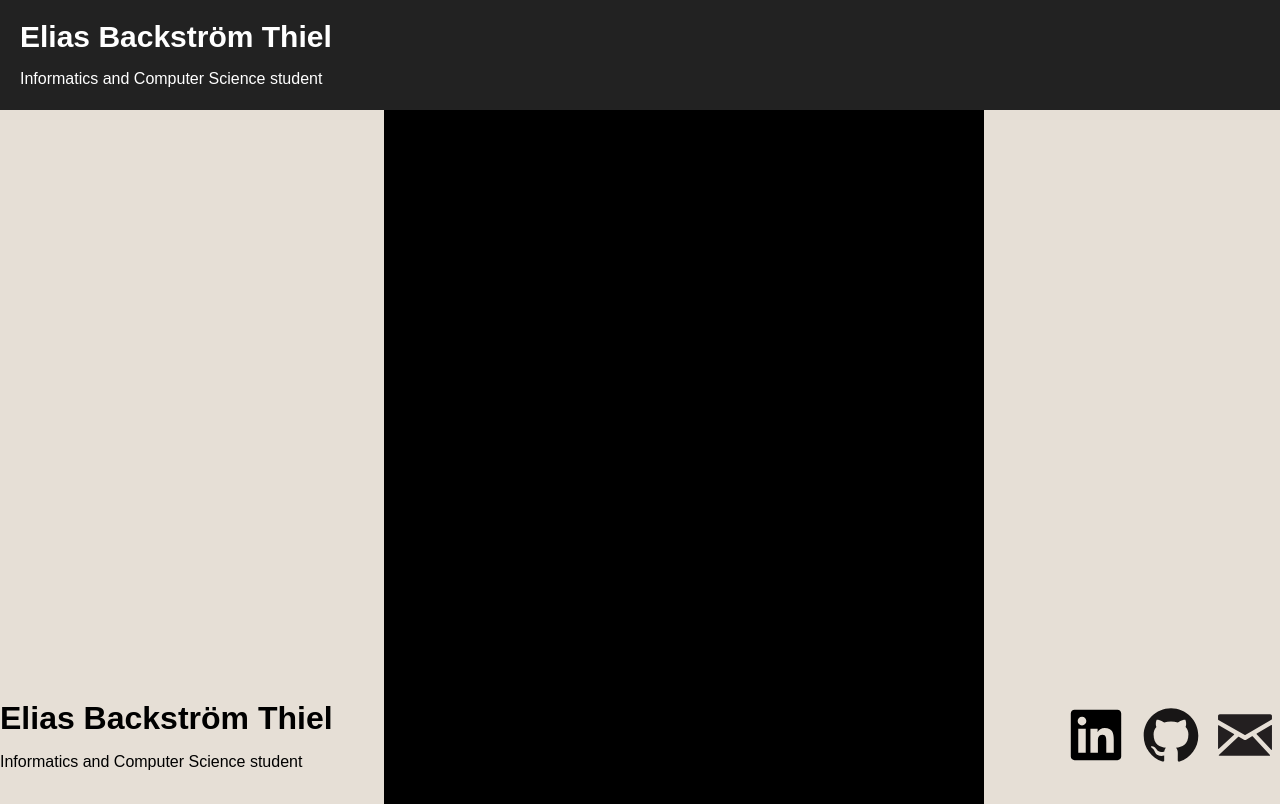
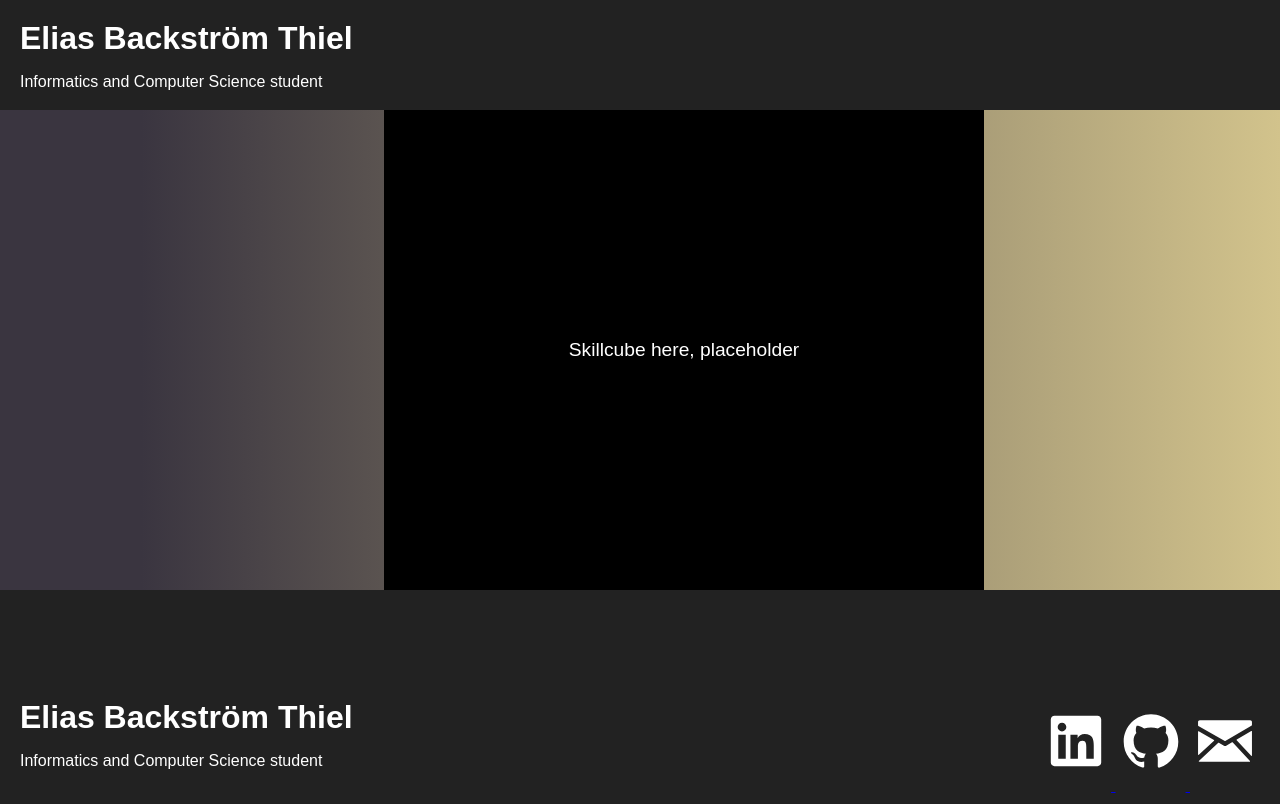
Before and after one commit to LackingCells/lackingcells.github.io, a plain HTML site: page index.html in a window 1280 px wide. Shown: the top 804 px of the page. Drawn offline with Linux system fonts and the light colour scheme.

Commit message:
code structure and web layout

```diff
--- a/index.html
+++ b/index.html
@@ -14,28 +14,47 @@
 </head>
 <body>
 
-<div class="header">
-    <div>
-        <h1>Elias Backström Thiel</h1>
-        <p>Informatics and Computer Science student</p>
-    </div>
-</div>
-
-<div class="lower_header">
-    <div> <!-- left text -->
-        <h1>Elias Backström Thiel</h1>
-        <p>Informatics and Computer Science student</p>
-    </div>
-    <div class="header_icons"> <!-- right contact icons -->
-        <a href="https://www.linkedin.com/in/elias-backstr%C3%B6m-thiel-95b9a024b/" target="_blank"><img src="images/social-linkedin.svg" alt="Linkedin link"></a>
-        <a href="https://github.com/LackingCells" target="_blank"><img src="images/social-github.svg" alt="Github link"></a>
-        <img src="images/mail.svg" alt="Email link">
-    </div>
-</div>
+<header>
+     <h1>Elias Backström Thiel</h1>
+     <p>Informatics and Computer Science student</p>
+</header>
 
 <div class="skill_cube">
     <p>Skillcube here, placeholder</p>
 </div>
 
+<main>
+    <div class="placeholder"></div>
+</main>
+
+<footer>
+    <div> <!-- left text -->
+        <h1>Elias Backström Thiel</h1>
+        <p>Informatics and Computer Science student</p>
+    </div>
+    <div class="contact_icons"> <!-- contact icons -->
+        <a href="https://www.linkedin.com/in/elias-backstr%C3%B6m-thiel-95b9a024b/" target="_blank">
+            <svg enable-background="new 0 0 100 100" height="100" viewBox="0 0 100 100" width="100" xmlns="http://www.w3.org/2000/svg">
+                <path d="m80.667 14h-61.352c-2.934 0-5.315 2.325-5.315 5.188v61.617c0 2.867 2.381 5.195 5.315 5.195h61.352c2.936 0 5.333-2.328 5.333-5.195v-61.617c0-2.863-2.397-5.188-5.333-5.188zm-45.313 61.354h-10.684v-34.359h10.684zm-5.342-39.057c-3.423 0-6.19-2.774-6.19-6.194 0-3.415 2.767-6.189 6.19-6.189 3.415 0 6.189 2.774 6.189 6.189 0 3.42-2.774 6.194-6.189 6.194zm45.338 39.057h-10.667v-16.708c0-3.986-.078-9.111-5.551-9.111-5.558 0-6.405 4.341-6.405 8.822v16.998h-10.675v-34.36h10.245v4.692h.146c1.426-2.7 4.91-5.549 10.106-5.549 10.806 0 12.802 7.114 12.802 16.369v18.847z"/>
+            </svg>
+        </a>
+        <a href="https://github.com/LackingCells" target="_blank">
+            <svg enable-background="new 0 0 100 100" height="100" viewBox="0 0 100 100" width="100" xmlns="http://www.w3.org/2000/svg">
+                <path clip-rule="evenodd" d="m49.998 11.963c-21.537 0-38.998 17.462-38.998 39.002 0 17.231 11.172 31.849 26.671 37.003 1.952.361 2.662-.84 2.662-1.877 0-.924-.034-3.375-.051-6.633-10.849 2.359-13.138-5.229-13.138-5.229-1.774-4.505-4.331-5.703-4.331-5.703-3.541-2.418.269-2.371.269-2.371 3.914.277 5.974 4.018 5.974 4.018 3.478 5.96 9.129 4.235 11.35 3.243.353-2.525 1.363-4.24 2.476-5.217-8.659-.984-17.763-4.33-17.763-19.274 0-4.259 1.519-7.741 4.013-10.468-.399-.982-1.74-4.947.383-10.319 0 0 3.274-1.048 10.726 4.001 3.109-.869 6.446-1.303 9.763-1.316 3.312.014 6.65.447 9.763 1.316 7.447-5.049 10.716-4.001 10.716-4.001 2.128 5.372.788 9.337.388 10.319 2.5 2.727 4.008 6.209 4.008 10.468 0 14.979-9.117 18.279-17.805 19.241 1.398 1.205 2.646 3.59 2.646 7.229 0 5.211-.047 9.416-.047 10.695 0 1.045.701 2.26 2.681 1.873 15.482-5.165 26.646-19.772 26.646-36.998 0-21.54-17.461-39.002-39.002-39.002z" fill="#181616" fill-rule="evenodd"/>
+            </svg>
+        </a>
+        <svg enable-background="new 0 0 100 100" height="100" viewBox="0 0 100 100" width="100" xmlns="http://www.w3.org/2000/svg">
+            <g fill="#231f20">
+                <path d="m85.944 20.189h-71.888c-1.41 0-2.556 1.147-2.556 2.557v5.144c0 .237.257.509.467.619l37.786 21.583c.098.057.208.083.318.083.112 0 .225-.029.324-.088l36.644-21.557c.206-.115.752-.419.957-.559.248-.169.504-.322.504-.625v-4.601c0-1.409-1.146-2.556-2.556-2.556z"/>
+                <path d="m88.181 35.646c-.2-.116-.444-.111-.645.004l-20.737 12.201c-.166.096-.281.266-.309.458-.025.191.035.386.164.527l20.74 22.357c.123.133.291.204.467.204.079 0 .159-.015.234-.043.245-.097.405-.332.405-.596v-34.557c0-.23-.121-.441-.319-.555z"/>
+                <path d="m60.823 51.948c-.204-.221-.532-.27-.791-.118l-8.312 4.891c-.976.574-2.226.579-3.208.021l-7.315-4.179c-.242-.137-.547-.104-.751.086l-27.778 25.766c-.148.138-.222.337-.2.538s.139.381.314.482c.432.254.849.375 1.273.375h71.153c.255 0 .485-.151.585-.385.102-.232.056-.503-.118-.689z"/>
+                <path d="m34.334 49.601c.15-.137.225-.339.203-.54-.022-.202-.142-.381-.318-.483l-21.766-12.432c-.194-.112-.439-.11-.637.004-.196.114-.316.325-.316.552v32.62c0 .253.15.483.382.584.082.037.169.055.257.055.157 0 .314-.059.434-.171z"/>
+            </g>
+        </svg>
+    </div>
+</footer>
+
+
+
 </body>
 </html>
--- a/style.css
+++ b/style.css
@@ -11,44 +11,22 @@ body, h1 { /* Margin removal, add more elements as seen fit */
   }
 
 body { /*TODO: Add light/dark-mode*/
-    background: #e6dfd6;
+    background: --primary;
+    background: linear-gradient(90deg, rgba(18,17,33,1) 0%, rgba(58,53,64,1) 0%, rgba(58,53,64,1) 11%, rgba(210,195,140,1) 100%, rgba(0,212,255,1) 100%);
 }
 
 /*Upper header*/
 
-.header {
+header {
     text-align: left;
     background-color: var(--primary);
     padding: 20px;
     color: var(--text_color);
-    display: flex;
-    flex-direction: row;
     height: 70px;
 }
 
 .header h1 {
     font-size: 30px;
-}
-
-.header_icons * {
-    width: 70px;
-}
-
-
-/*lower header*/
-
-.lower_header {
-  background-color: transparent;
-  position: fixed;
-  bottom: 0;
-  width: 100%;
-  height: 100px;
-  display: flex;
-  flex-direction: row;
-}
-
-.header_icons {
-    margin-left: auto;
 }
 
 
@@ -57,7 +35,7 @@ body { /*TODO: Add light/dark-mode*/
 .skill_cube {
     background-color: black;
     width: 600px;
-    height: 4430px;
+    height: 480px;
     margin-left: 30%;
     align-content: center;
     text-align: center;
@@ -67,3 +45,38 @@ body { /*TODO: Add light/dark-mode*/
     color: white;
     font-size: larger;
 }
+
+
+/*main*/
+
+.placeholder {
+    background-color: var(--primary);
+    width: 100%;
+    height: 2000px;
+}
+
+
+/*lower header*/
+
+footer {
+    box-sizing: border-box;
+    padding: 0 20px;
+    background-color: transparent;
+    color: var(--text_color);
+    position: fixed;
+    bottom: 0;
+    width: 100%;
+    height: 115px;
+    display: flex;
+    flex-direction: row;
+    align-items: center;
+  }
+
+  .contact_icons {
+      margin-left: auto;
+  }
+
+  .contact_icons * {
+      width: 70px;
+      fill: var(--text_color);
+  }
```
